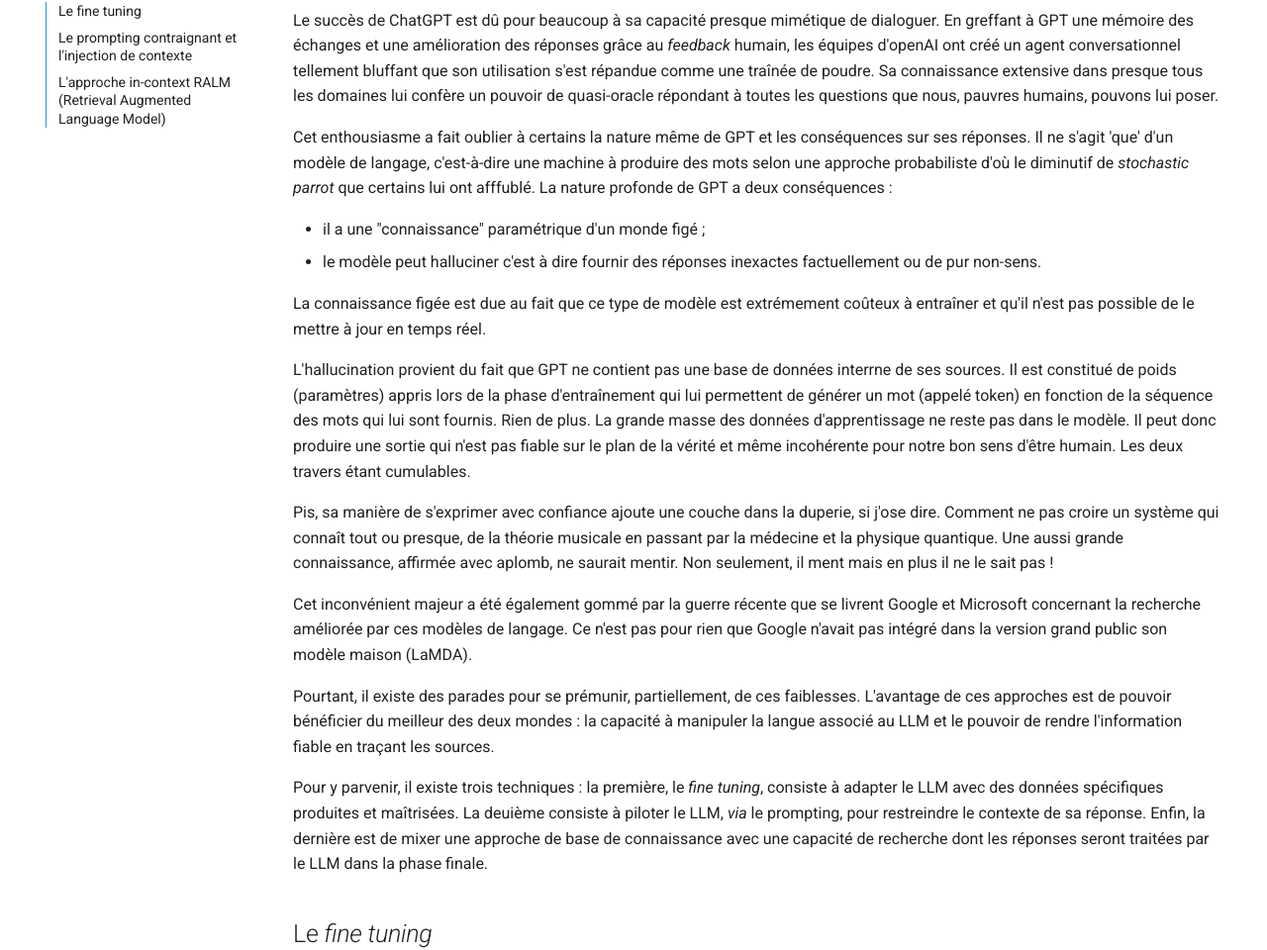
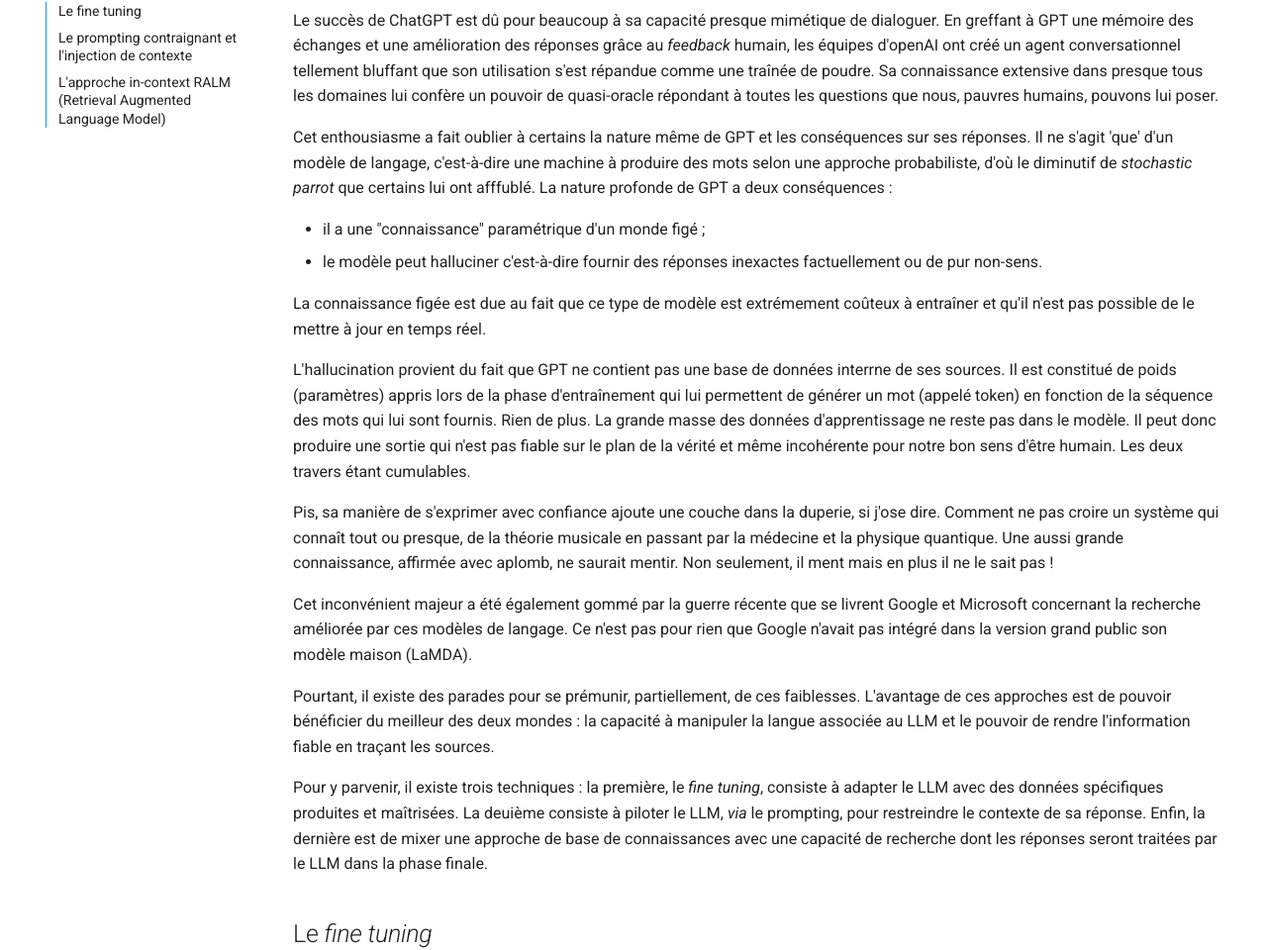
Before and after one commit to rdassignies/legalgpt, an MkDocs documentation site: the page built from docs/Enjeux_&_Régulation/fiabiliiser_les_LargeLanguageModels.md, in a window 1280 px wide and 1400 px high. Shown: the part 220-1180 px from the top of the window at 99% size. Built offline with MkDocs 1.6.1 and Material for MkDocs 9.7.7, drawn with Linux system fonts in a browser that asks for light colours; a script that is not in the unit is left out; some of the changed text lies outside the part shown.

Commit message:
mise en forme 2

```diff
--- a/docs/Enjeux_&_Régulation/fiabiliiser_les_LargeLanguageModels.md
+++ b/docs/Enjeux_&_Régulation/fiabiliiser_les_LargeLanguageModels.md
@@ -5,10 +5,10 @@
 Le succès de ChatGPT est dû pour beaucoup à sa capacité presque mimétique de dialoguer. En greffant à GPT une mémoire des échanges et une amélioration des réponses grâce au *feedback* humain, les équipes d'openAI ont créé un agent conversationnel tellement bluffant que son utilisation s'est répandue comme une traînée de poudre.
 Sa connaissance extensive dans presque tous les domaines lui confère un pouvoir de quasi-oracle répondant à toutes les questions que nous, pauvres humains, pouvons lui poser.
 
-Cet enthousiasme a fait oublier à certains la nature même de GPT et les conséquences sur ses réponses. Il ne s'agit 'que' d'un modèle de langage, c'est-à-dire une machine à produire des mots selon une approche probabiliste d'où le diminutif de *stochastic parrot* que certains lui ont afffublé. La nature profonde de GPT a deux conséquences :
+Cet enthousiasme a fait oublier à certains la nature même de GPT et les conséquences sur ses réponses. Il ne s'agit 'que' d'un modèle de langage, c'est-à-dire une machine à produire des mots selon une approche probabiliste, d'où le diminutif de *stochastic parrot* que certains lui ont afffublé. La nature profonde de GPT a deux conséquences :
 
  - il a une "connaissance" paramétrique d'un monde figé ;
- - le modèle peut halluciner c'est à dire fournir des réponses inexactes factuellement ou de pur non-sens.
+ - le modèle peut halluciner c'est-à-dire fournir des réponses inexactes factuellement ou de pur non-sens.
 
 La connaissance figée est due au fait que ce type de modèle est extrémement coûteux à entraîner et qu'il n'est pas possible de le mettre à jour en temps réel.
 
@@ -19,9 +19,9 @@
 
 Cet inconvénient majeur a été également gommé par la guerre récente que se livrent Google et Microsoft concernant la recherche améliorée par ces modèles de langage. Ce n'est pas pour rien que Google n'avait pas intégré dans la version grand public son modèle maison (LaMDA).
 
-Pourtant, il existe des parades pour se prémunir, partiellement, de ces faiblesses. L'avantage de ces approches est de pouvoir bénéficier du meilleur des deux mondes : la capacité à manipuler la langue associé au LLM et le pouvoir de rendre l'information fiable en traçant les sources.
+Pourtant, il existe des parades pour se prémunir, partiellement, de ces faiblesses. L'avantage de ces approches est de pouvoir bénéficier du meilleur des deux mondes : la capacité à manipuler la langue associée au LLM et le pouvoir de rendre l'information fiable en traçant les sources.
 
-Pour y parvenir, il existe trois techniques : la première, le *fine tuning*, consiste à adapter le LLM avec des données spécifiques produites et maîtrisées. La deuième consiste à piloter le LLM, *via* le prompting, pour restreindre le contexte de sa réponse. Enfin, la dernière est de mixer une approche de base de connaissance avec une capacité de recherche dont les réponses seront traitées par le LLM dans la phase finale.
+Pour y parvenir, il existe trois techniques : la première, le *fine tuning*, consiste à adapter le LLM avec des données spécifiques produites et maîtrisées. La deuième consiste à piloter le LLM, *via* le prompting, pour restreindre le contexte de sa réponse. Enfin, la dernière est de mixer une approche de base de connaissances avec une capacité de recherche dont les réponses seront traitées par le LLM dans la phase finale.
 
 ## Le *fine tuning*
 
```
Also changed, not shown: other parts of docs/Enjeux_&_Régulation/fiabiliiser_les_LargeLanguageModels.md (+2 -2 lines).
